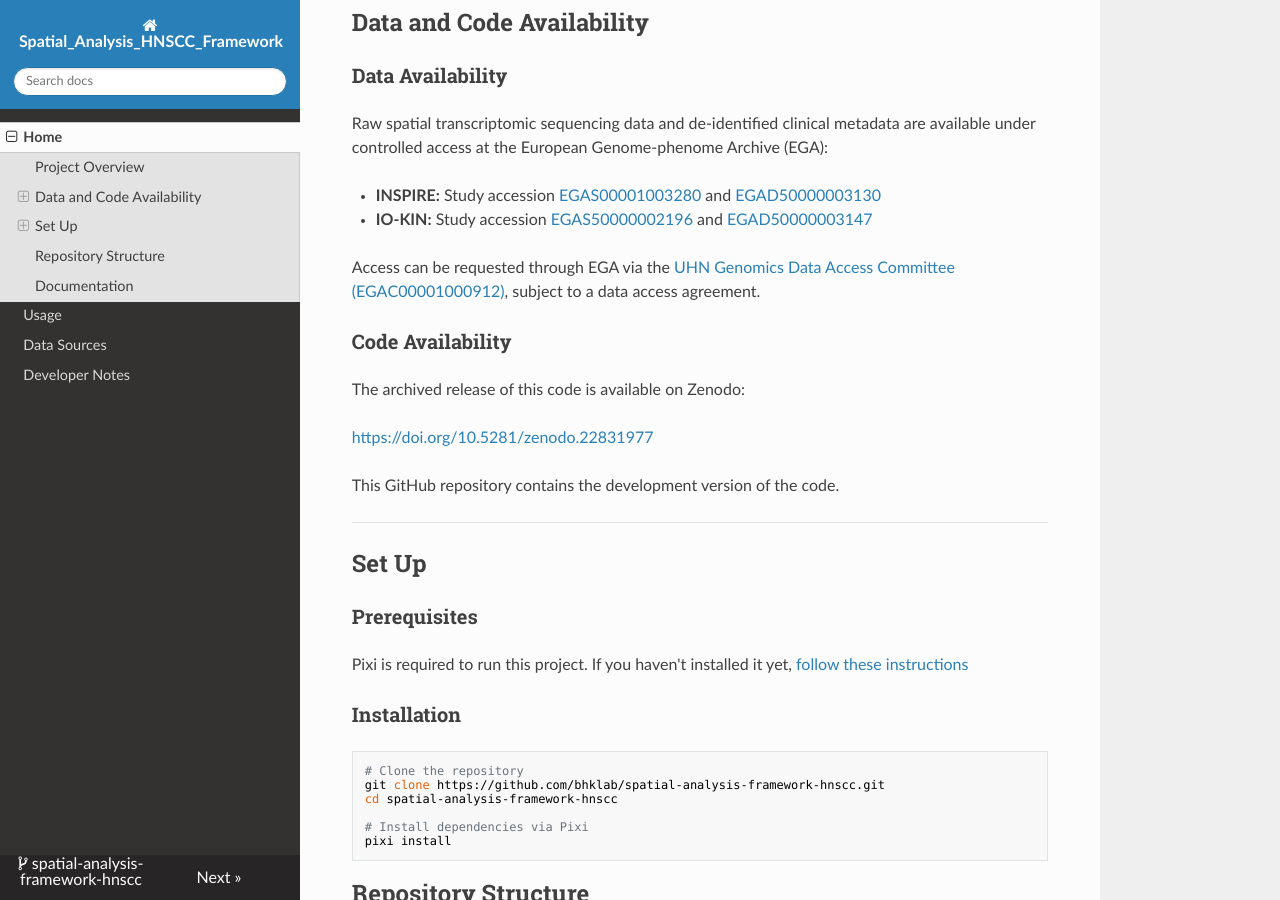
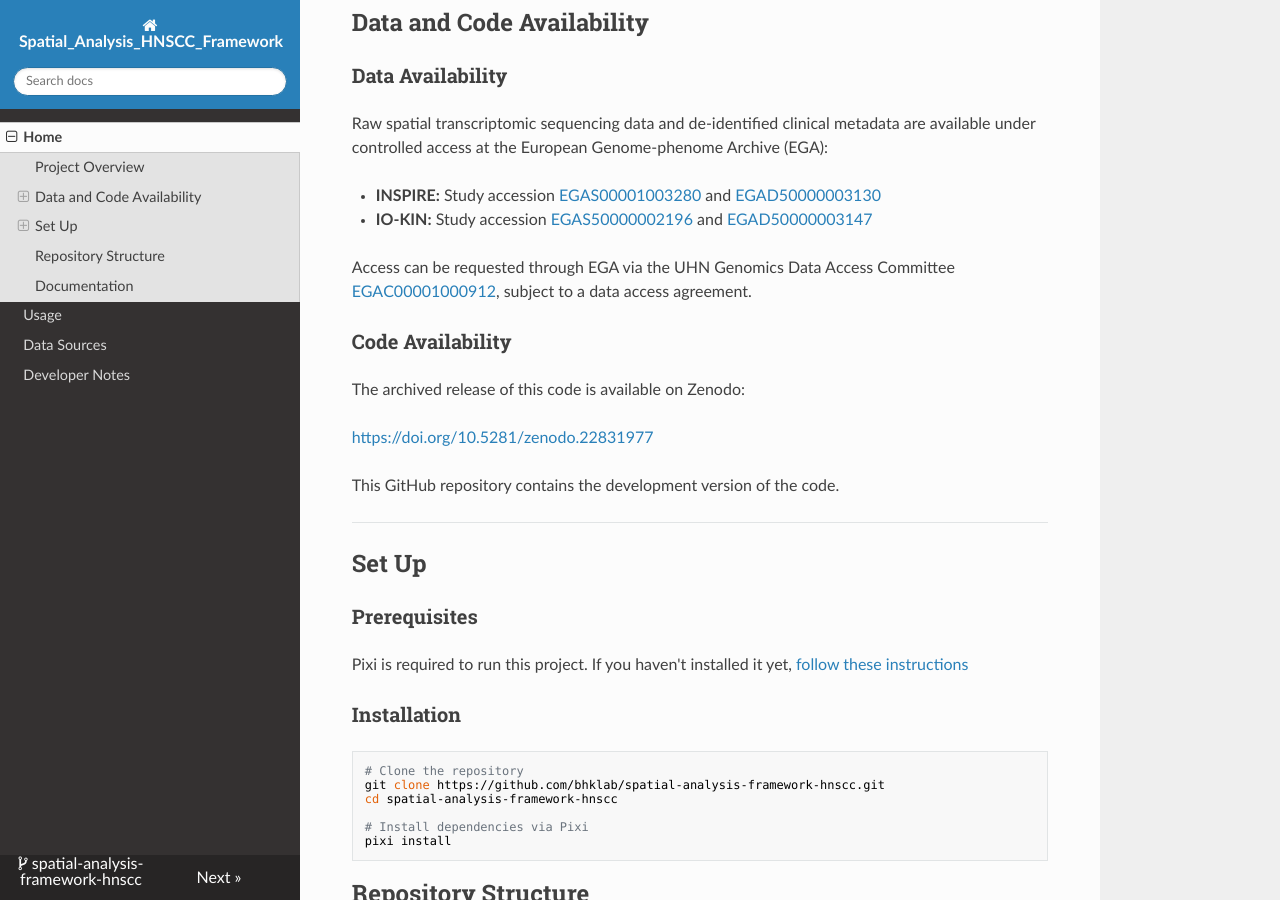
Before and after one commit to bhklab/spatial-analysis-framework-hnscc, an MkDocs documentation site: the page built from docs/README.md, in a window 1280 px wide and 900 px high, scrolled down 1220 px. Built offline with MkDocs 1.6.1, drawn with Linux system fonts in a browser that asks for light colours; nearby versions of some CDN libraries.

Commit message:
add EGA links

```diff
--- a/docs/README.md
+++ b/docs/README.md
@@ -54,7 +54,7 @@ Raw spatial transcriptomic sequencing data and de-identified clinical metadata a
 - **IO-KIN:** Study accession [EGAS50000002196](https://ega-archive.org/studies/EGAS50000002196) and [EGAD50000003147](https://ega-archive.org/datasets/EGAD50000003147)
 
 
-Access can be requested through EGA via the [UHN Genomics Data Access Committee (EGAC00001000912)](https://ega-archive.org/dacs/EGAC00001000912), subject to a data access agreement.
+Access can be requested through EGA via the UHN Genomics Data Access Committee [EGAC00001000912](https://ega-archive.org/dacs/EGAC00001000912), subject to a data access agreement.
 
 ### Code Availability
 
```
